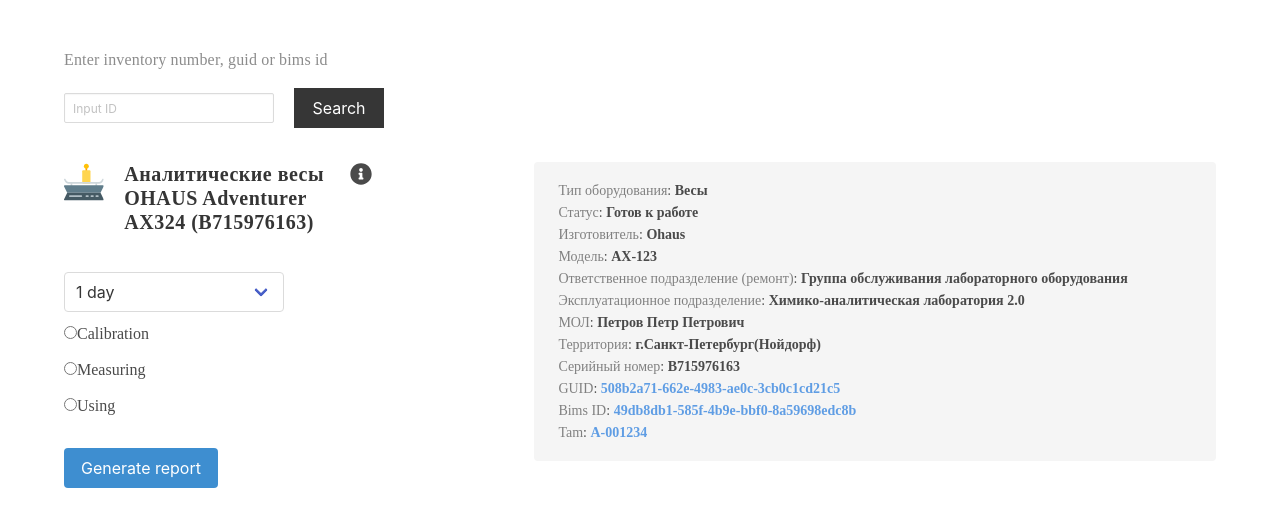
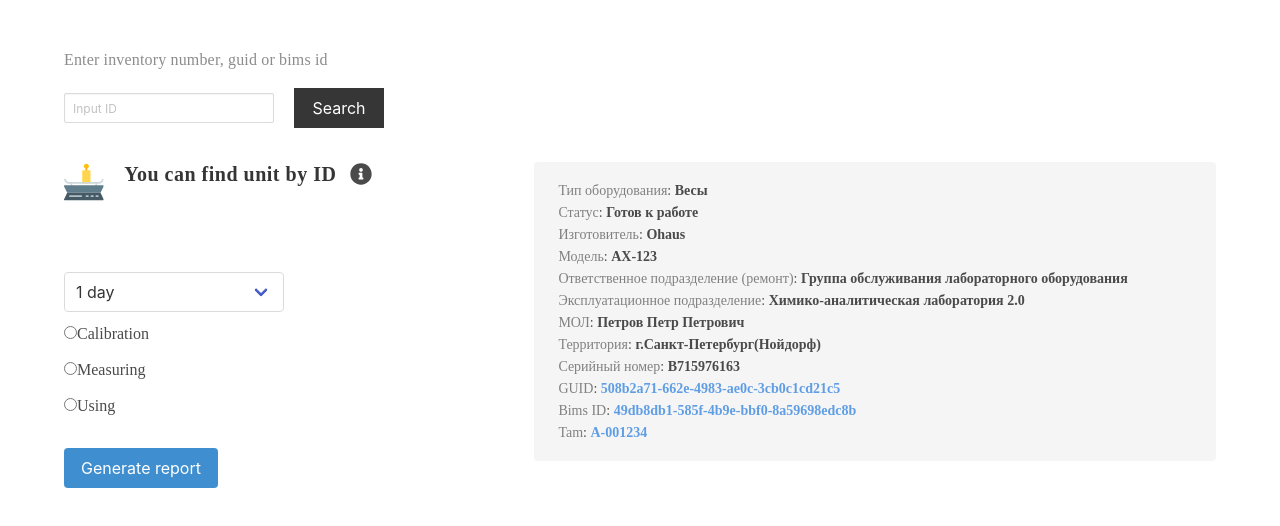
Before and after one commit to shutemov/biocad-test-task, a Vue app in the folder instrument-calibration-report-page/: page / in a window 1280 px wide. Shown: the top 526 px of the page. Built offline with nearby package versions, Linux system fonts and the light colour scheme; a web font is replaced by a local one; what bulma-checkradio, bulma-tooltip would draw is missing.

Commit message:
Added props for title and tooltip data

```diff
--- a/instrument-calibration-report-page/src/components/body/UnitName.vue
+++ b/instrument-calibration-report-page/src/components/body/UnitName.vue
@@ -36,12 +36,12 @@
         </svg>
 
 
-        <div style="margin-left: 20.26px;width: 225px;height:80px;" id="device-title">
-            Аналитические весы OHAUS Adventurer АХ324 (B715976163)
+        <div class="device-title" style="margin-left: 20.26px;width: 225px;height:80px;">
+            {{this.title}}
         </div>
 
-        <div >
-            <span class="icon has-tooltip-right" data-tooltip="You can copy the blue code of the device just by clicking on it!" style="font-size: 22px;">
+        <div>
+            <span class="icon has-tooltip-right" :data-tooltip="this.tooltipData" style="font-size: 22px;">
                 <i class="fas fa-info-circle"></i>
             </span>
         </div>
@@ -50,7 +50,25 @@
 
 <script>
     export default {
-        name: "UnitName"
+        name: "UnitName",
+
+        props: {
+
+            title: {
+                type: String,
+                default: function () {
+                    return 'You can find unit by ID'
+                }
+            },
+
+            tooltipData: {
+                type: String,
+                default: function () {
+                    return 'You can copy the blue code of the device just by clicking on it!'
+                }
+            },
+
+        }
     }
 </script>
 
@@ -65,7 +83,7 @@
 
     }
 
-    #device-title {
+    .device-title {
 
         /* Title */
         font-style: normal;
```
